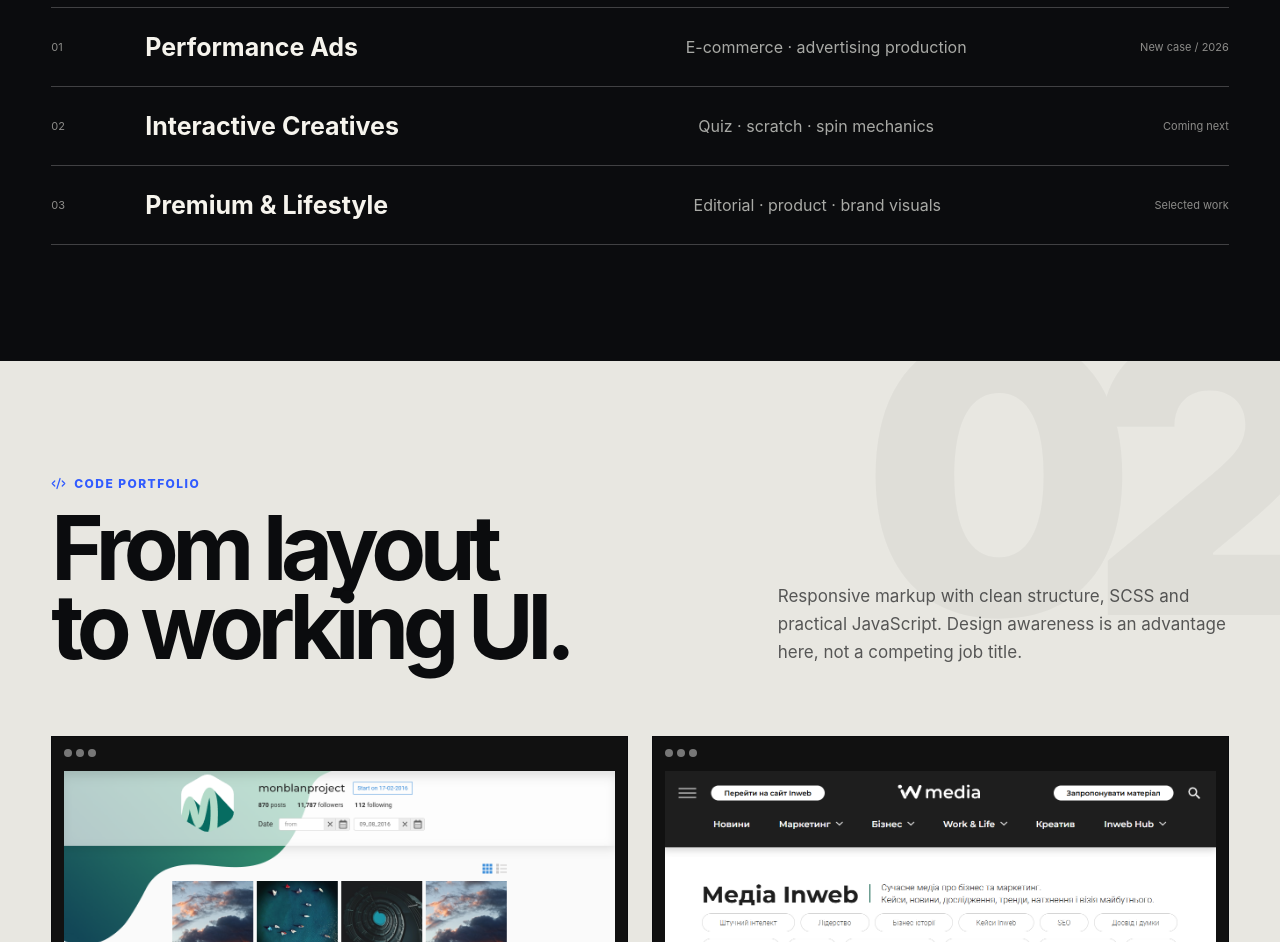
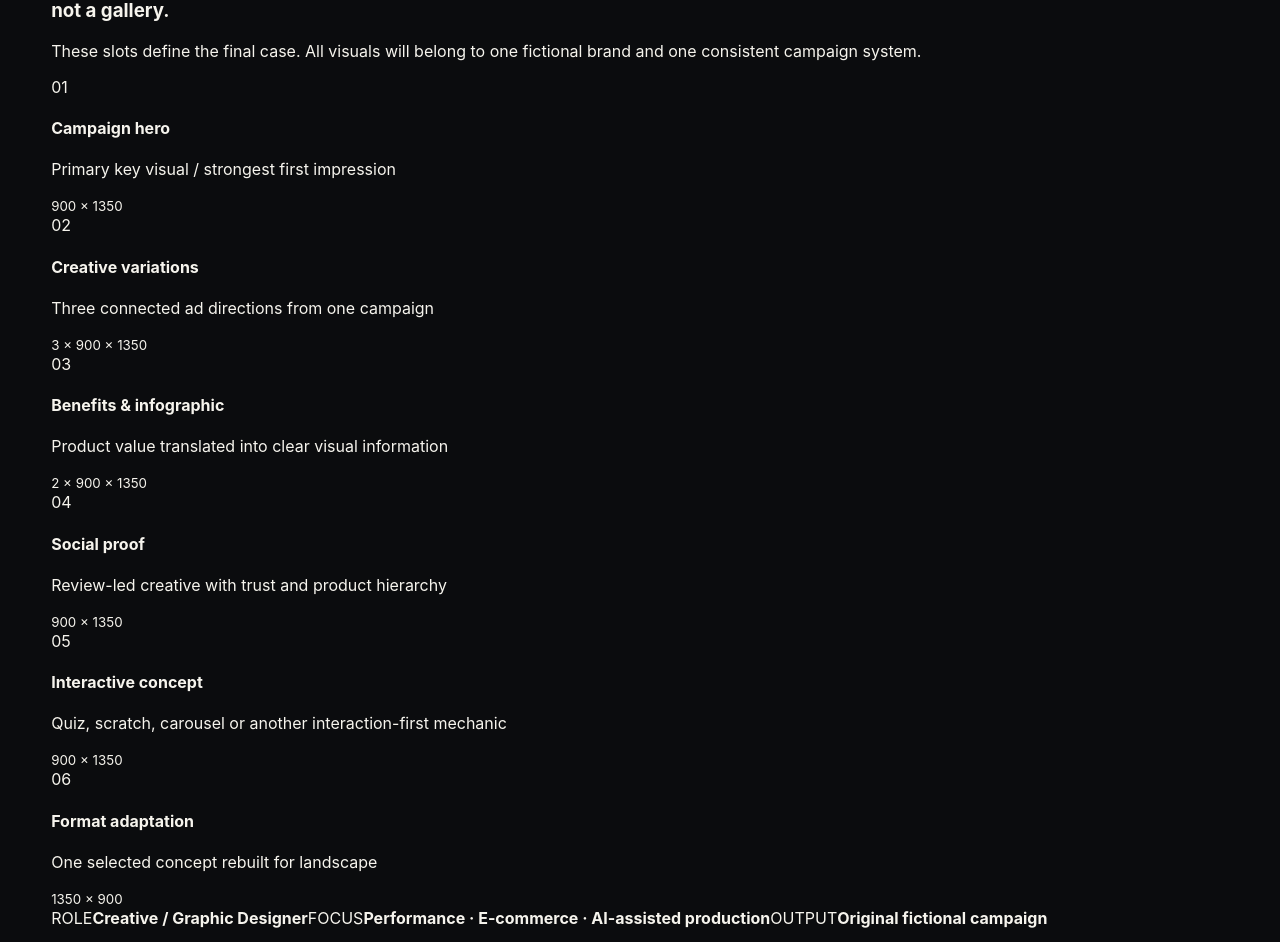
Before and after one commit to Mr-Vadym/portfolio, a React (Vite) app: page / in a window 1280 px wide. Shown: the part 2110-3052 px from the top of the page. Built offline with nearby package versions, Linux system fonts and the light colour scheme.

Commit message:
Add structured placeholder sections for design case

```diff
--- a/app/page.jsx
+++ b/app/page.jsx
@@ -26,6 +26,15 @@ const designPreview = [
   ['Performance Ads', 'E-commerce · advertising production', 'New case / 2026'],
   ['Interactive Creatives', 'Quiz · scratch · spin mechanics', 'Coming next'],
   ['Premium & Lifestyle', 'Editorial · product · brand visuals', 'Selected work'],
+];
+
+const caseSections = [
+  ['01', 'Campaign hero', 'Primary key visual / strongest first impression', '900 × 1350'],
+  ['02', 'Creative variations', 'Three connected ad directions from one campaign', '3 × 900 × 1350'],
+  ['03', 'Benefits & infographic', 'Product value translated into clear visual information', '2 × 900 × 1350'],
+  ['04', 'Social proof', 'Review-led creative with trust and product hierarchy', '900 × 1350'],
+  ['05', 'Interactive concept', 'Quiz, scratch, carousel or another interaction-first mechanic', '900 × 1350'],
+  ['06', 'Format adaptation', 'One selected concept rebuilt for landscape', '1350 × 900'],
 ];
 
 const codeProjects = [
@@ -118,6 +127,29 @@ export default function Page() {
           </div>
         </div>
 
+        <div className="case-structure">
+          <div className="structure-intro">
+            <span>CASE 01 / STRUCTURE</span>
+            <h3>A complete campaign,<br />not a gallery.</h3>
+            <p>These slots define the final case. All visuals will belong to one fictional brand and one consistent campaign system.</p>
+          </div>
+          <div className="structure-grid">
+            {caseSections.map(([number, title, description, format]) => (
+              <article className="structure-card" key={number}>
+                <span>{number}</span>
+                <div><h4>{title}</h4><p>{description}</p></div>
+                <small>{format}</small>
+              </article>
+            ))}
+          </div>
+        </div>
+
+        <div className="process-strip">
+          <span>ROLE</span><strong>Creative / Graphic Designer</strong>
+          <span>FOCUS</span><strong>Performance · E-commerce · AI-assisted production</strong>
+          <span>OUTPUT</span><strong>Original fictional campaign</strong>
+        </div>
+
         <div className="case-list">
           {designPreview.map(([title, type, status], index) => (
             <article key={title}>
```
